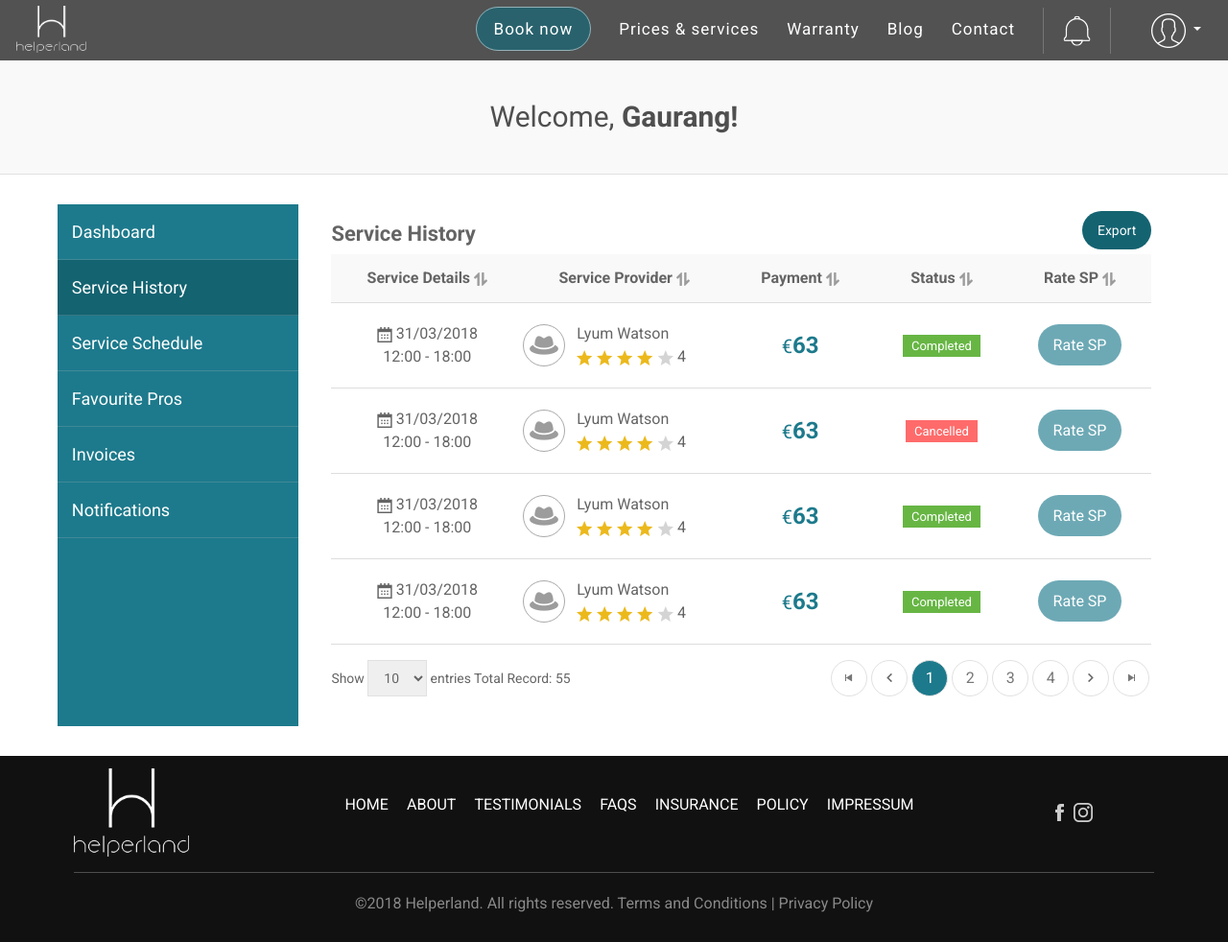
After one commit to imshaileshlakhani/psd-to-html, a PHP site: page /Customer_Dashboard.html in a window 1280 px wide. The commit adds this page. Shown: the whole page at 96% size. Run offline with PHP 8.4, Linux system fonts and the light colour scheme; some libraries are stand-ins or nearby versions.

Commit message:
Customer Dashboard page created

```diff
--- /dev/null
+++ b/HTML/Customer_Dashboard.html
@@ -0,0 +1,312 @@
+<!DOCTYPE html>
+<html lang="en">
+
+<head>
+    <meta charset="UTF-8">
+    <meta http-equiv="X-UA-Compatible" content="IE=edge">
+    <meta name="viewport" content="width=device-width, initial-scale=1.0">
+
+    <link rel="stylesheet" href="./assets/css/Customer_Dashboard.css">
+    <link rel="stylesheet" href="./assets/css/header3.css">
+    <link rel="stylesheet" href="./assets/css/footer.css">
+    <link rel="stylesheet" href="https://cdn.jsdelivr.net/npm/bootstrap@5.1.3/dist/css/bootstrap.min.css">
+    <script src="https://cdn.jsdelivr.net/npm/bootstrap@5.0.2/dist/js/bootstrap.bundle.min.js"></script>
+    <script src="https://kit.fontawesome.com/4ae0bb5b6f.js" crossorigin="anonymous"></script>
+    <script src="https://maxcdn.bootstrapcdn.com/bootstrap/4.0.0/js/bootstrap.min.js"></script>
+
+    <title>Customer Dashboard</title>
+</head>
+
+<body>
+    <!-- modal start -->
+    <div class="modal fade sidebar-model" id="navbartoggle" tabindex="-1" aria-labelledby="exampleModalLabel2"
+        aria-hidden="true">
+        <div class="modal-dialog modal-dialog-center">
+            <div class="modal-content">
+                <div class="modal-header">
+                    <p class="modal-title" id="welcomeuser">Welcome, <br><b>Gaurang</b> </p>
+                </div>
+                <div class="modal-body">
+                    <a href="#dashboard">Dashboard</a>
+                    <a href="#servicehistory">Service History</a>
+                    <a href="#serviceschedule">Service Schedule</a>
+                    <a href="#favouritepros">Favourite Pros</a>
+                    <a href="#invoice">Invoices</a>
+                    <!-- <a href="#notifications">Notifications</a> -->
+                    <a href="#mysetting">My Setting</a>
+                    <a href="#">Logout</a>
+                </div>
+                <div class="modal-footer">
+                    <a href="#">Book now</a>
+                    <a href="#">Prices & Services</a>
+                    <a href="#">Warranty</a>
+                    <a href="#">Blog</a>
+                    <a href="#">Contact</a>
+                </div>
+            </div>
+        </div>
+    </div>
+    <!-- modal end -->
+    <header id="header">
+        <div class="header">
+            <div class="brand">
+                <a class="navbarbrand" href="#">
+                    <img src="./assets/images/C_dashboard/nav-logo.png" alt="">
+                </a>
+            </div>
+            <ul>
+                <li class="navitem">
+                    <a class="navlink navbtn" href="#">Book now</a>
+                </li>
+                <li class="navitem">
+                    <a class="navlink" href="#">Prices & services</a>
+                </li>
+                <li class="navitem">
+                    <a class="navlink" href="#">Warranty</a>
+                </li>
+                <li class="navitem">
+                    <a class="navlink" href="#">Blog</a>
+                </li>
+                <li class="navitem">
+                    <a class="navlink" href="#">Contact</a>
+                </li>
+                <li class="navitem">
+                    <div class="vr"></div>
+                    <a class="navlink mx-3" href="#"><img src="./assets/images/C_dashboard/icon-notification.png"
+                            alt=""></a>
+                    <div class="vr"></div>
+                </li>
+                <li class="navitem">
+                    <div class="dropdown">
+                        <button class="btn dropdown-toggle" type="button" id="dropdownMenuButton" data-toggle="dropdown"
+                            aria-expanded="false">
+                            <a class="navlink " href="#"><img src="./assets/images/C_dashboard/user.png" alt=""></a>
+                        </button>
+                        <div class="dropdown-menu dropdown-menu-left" aria-labelledby="dropdownMenuButton">
+                            <div class="dropdown-item">
+                                <div>Welcome,</div>
+                                <div><b>Gaurang</b></div>
+                            </div>
+                            <hr class="my-1">
+                            <a class="dropdown-item" href="#">
+                                My Dashboard
+                            </a>
+                            <a class="dropdown-item" href="#">
+                                My Setting
+                            </a>
+                            <a class="dropdown-item" href="#">
+                                Logout
+                            </a>
+                        </div>
+                    </div>
+                </li>
+            </ul>
+            <div class="menu-btn" data-bs-toggle="modal" data-bs-target="#navbartoggle" data-bs-dismiss="modal">
+                <i class="fas fa-bars "></i>
+            </div>
+        </div>
+    </header>
+    <main>
+        <section id="welcome">
+            <div class="welcome">
+                <div class="text-center">Welcome, <span>Gaurang!</span></div>
+            </div>
+        </section>
+        <section id="service-section">
+            <div class="service-section">
+                <div class="sidebar">
+                    <a href="#ups">Dashboard</a>
+                    <a href="#" class="active">Service History</a>
+                    <a href="#">Service Schedule</a>
+                    <a href="#">Favourite Pros</a>
+                    <a href="#">Invoices</a>
+                    <a href="#">Notifications</a>
+                </div>
+                <div class="sidebar-content">
+                    <div class="d-flex justify-content-between mb-1">
+                        <div class="title">Service History</div>
+                        <div class="export-btn"><a href="#">Export</a></div>
+                    </div>
+                    <div class="main" id="ups">
+                        <table class="table1">
+                            <tr class="th">
+                                <th>Service Details <img src="./assets/images/C_dashboard/sort.png" alt=""></th>
+                                <th>Service Provider <img src="./assets/images/C_dashboard/sort.png" alt=""></th>
+                                <th>Payment <img src="./assets/images/C_dashboard/sort.png" alt=""></th>
+                                <th>Status <img src="./assets/images/C_dashboard/sort.png" alt=""></th>
+                                <th>Rate SP <img src="./assets/images/C_dashboard/sort.png" alt=""></th>
+                            </tr>
+                            <tr class="text-center">
+                                <td>
+                                    <span> <img src="./assets/images/C_dashboard/shape-1.png" alt=""> 31/03/2018</span>
+                                    <span>12:00 - 18:00</span>
+                                </td>
+                                <td>
+                                    <div>
+                                        <div class="cap d-flex align-items-center justify-content-center">
+                                            <img src="./assets/images/C_dashboard/forma-1.png" alt="">
+                                        </div>
+                                        <div>
+                                            <span class="text-start">Lyum Watson</span>
+                                            <span>
+                                                <img src="./assets/images/C_dashboard/star1.png" alt="">
+                                                <img src="./assets/images/C_dashboard/star1.png" alt="">
+                                                <img src="./assets/images/C_dashboard/star1.png" alt="">
+                                                <img src="./assets/images/C_dashboard/star1.png" alt="">
+                                                <img src="./assets/images/C_dashboard/star2.png" alt=""> 4
+                                            </span>
+                                        </div>
+                                    </div>
+                                </td>
+                                <td class="payment">
+                                    €<a>63</a>
+                                </td>
+                                <td><a>Completed</a></td>
+                                <td class="ratesp"><a href="#">Rate SP</a></td>
+                            </tr>
+                            <tr class="text-center">
+                                <td>
+                                    <span> <img src="./assets/images/C_dashboard/shape-1.png" alt=""> 31/03/2018</span>
+                                    <span>12:00 - 18:00</span>
+                                </td>
+                                <td>
+                                    <div>
+                                        <div class="cap d-flex align-items-center justify-content-center">
+                                            <img src="./assets/images/C_dashboard/forma-1.png" alt="">
+                                        </div>
+                                        <div>
+                                            <span class="text-start">Lyum Watson</span>
+                                            <span>
+                                                <img src="./assets/images/C_dashboard/star1.png" alt="">
+                                                <img src="./assets/images/C_dashboard/star1.png" alt="">
+                                                <img src="./assets/images/C_dashboard/star1.png" alt="">
+                                                <img src="./assets/images/C_dashboard/star1.png" alt="">
+                                                <img src="./assets/images/C_dashboard/star2.png" alt=""> 4
+                                            </span>
+                                        </div>
+                                    </div>
+                                </td>
+                                <td class="payment">
+                                    €<a>63</a>
+                                </td>
+                                <td><a class="Cancelled">Cancelled</a></td>
+                                <td class="ratesp"><a href="#">Rate SP</a></td>
+                            </tr>
+                            <tr class="text-center">
+                                <td>
+                                    <span> <img src="./assets/images/C_dashboard/shape-1.png" alt=""> 31/03/2018</span>
+                                    <span>12:00 - 18:00</span>
+                                </td>
+                                <td>
+                                    <div>
+                                        <div class="cap d-flex align-items-center justify-content-center">
+                                            <img src="./assets/images/C_dashboard/forma-1.png" alt="">
+                                        </div>
+                                        <div>
+                                            <span class="text-start">Lyum Watson</span>
+                                            <span>
+                                                <img src="./assets/images/C_dashboard/star1.png" alt="">
+                                                <img src="./assets/images/C_dashboard/star1.png" alt="">
+                                                <img src="./assets/images/C_dashboard/star1.png" alt="">
+                                                <img src="./assets/images/C_dashboard/star1.png" alt="">
+                                                <img src="./assets/images/C_dashboard/star2.png" alt=""> 4
+                                            </span>
+                                        </div>
+                                    </div>
+                                </td>
+                                <td class="payment">
+                                    €<a>63</a>
+                                </td>
+                                <td><a>Completed</a></td>
+                                <td class="ratesp"><a href="#">Rate SP</a></td>
+                            </tr>
+                            <tr class="text-center">
+                                <td>
+                                    <span> <img src="./assets/images/C_dashboard/shape-1.png" alt=""> 31/03/2018</span>
+                                    <span>12:00 - 18:00</span>
+                                </td>
+                                <td>
+                                    <div>
+                                        <div class="cap d-flex align-items-center justify-content-center">
+                                            <img src="./assets/images/C_dashboard/forma-1.png" alt="">
+                                        </div>
+                                        <div>
+                                            <span class="text-start">Lyum Watson</span>
+                                            <span>
+                                                <img src="./assets/images/C_dashboard/star1.png" alt="">
+                                                <img src="./assets/images/C_dashboard/star1.png" alt="">
+                                                <img src="./assets/images/C_dashboard/star1.png" alt="">
+                                                <img src="./assets/images/C_dashboard/star1.png" alt="">
+                                                <img src="./assets/images/C_dashboard/star2.png" alt=""> 4
+                                            </span>
+                                        </div>
+                                    </div>
+                                </td>
+                                <td class="payment">
+                                    €<a>63</a>
+                                </td>
+                                <td><a>Completed</a></td>
+                                <td class="ratesp"><a href="#">Rate SP</a></td>
+                            </tr>
+                        </table>
+                    </div>
+                    <div class="table-footer mt-3">
+                        <div class="drop-record mb-3">
+                            Show
+                            <select name="number" id="number">
+                                <option value="10">10</option>
+                                <option value="20">20</option>
+                                <option value="30">30</option>
+                                <option value="40">40</option>
+                            </select>
+                            entries Total Record: 55
+                        </div>
+                        <div class="pagination">
+                            <div><img src="./assets/images/C_dashboard/group-36.png" alt=""></div>
+                            <div><img src="./assets/images/C_dashboard/keyboard-right-arrow-button-copy.png" alt=""></div>
+                            <div class="active">1</div>
+                            <div>2</div>
+                            <div>3</div>
+                            <div>4</div>
+                            <div><img src="./assets/images/C_dashboard/keyboard-right-arrow-button-copy.png" alt=""></div>
+                            <div><img src="./assets/images/C_dashboard/group-36.png" alt=""></div>
+                        </div>
+                    </div>
+                </div>
+            </div>
+        </section>
+    </main>
+    <footer class="section-footer">
+        <div class="f-main row">
+            <div class="footer-logo col-xl-2">
+                <img src="./assets/images/C_dashboard/nav-logo.png">
+            </div>
+            <div class="footer-nav col-xl-8">
+                <ul>
+                    <li><a href="#home">HOME</a></li>
+                    <li><a href="#about">ABOUT</a></li>
+                    <li><a href="#testimonials">TESTIMONIALS</a></li>
+                    <li><a href="#faq">FAQS</a></li>
+                    <li><a href="#insurance">INSURANCE</a></li>
+                    <li><a href="#policy">POLICY</a></li>
+                    <li><a href="#impressum">IMPRESSUM</a></li>
+                </ul>
+            </div>
+            <div class="col-xl-2 footer-social">
+                <img src="./assets/images/C_dashboard/facebook.png">
+                <img src="./assets/images/C_dashboard/insta.png">
+            </div>
+        </div>
+        <hr class="hr1">
+        <div class="f-sub">
+            <p>©2018 Helperland. All rights reserved. Terms and Conditions | Privacy Policy</p>
+        </div>
+    </footer>
+
+    <script src="https://code.jquery.com/jquery-3.2.1.slim.min.js"></script>
+    <script src="https://cdnjs.cloudflare.com/ajax/libs/popper.js/1.12.9/umd/popper.min.js"></script>
+    <script src="https://maxcdn.bootstrapcdn.com/bootstrap/4.0.0/js/bootstrap.min.js"></script>
+    <script src="./assets/js/nav.js"></script>
+</body>
+
+</html>
--- /dev/null
+++ b/HTML/assets/css/Customer_Dashboard.css
@@ -0,0 +1,200 @@
+@import url("https://fonts.googleapis.com/css2?family=Roboto:wght@400;500;700&display=swap");
+* {
+  margin: 0;
+  padding: 0;
+  font-family: "Roboto", sans-serif;
+}
+/* -------------header---------------- */
+.header .navbtn{
+  padding: 12px 18px;
+  height: 40px;
+  border: 1px solid rgba(255, 255, 255, 0.5);
+  border-radius: 40px;
+  background-color: #29626d;
+}
+
+/* ------------welcome-msg------------ */
+.welcome {
+  height: 119px;
+  background-color: #f9f9f9;
+  border-bottom: 1px solid #e1e1e1;
+}
+.welcome .text-center {
+  padding: 37px 0px;
+  font-size: 1.87rem;
+  color: #4f4f4f;
+}
+.welcome .text-center span {
+  font-weight: bold;
+}
+
+/* --------------------table-section--------------- */
+#service-section {
+  padding: 31px 0px;
+}
+.service-section {
+  margin: 0 auto;
+  display: flex;
+  justify-content: center;
+}
+.sidebar {
+  background-color: #1d7a8c;
+  /* overflow-x: hidden; */
+}
+.sidebar a {
+  text-decoration: none;
+  display: block;
+  color: #ffffff;
+  font-size: 18px;
+  padding: 15px 100px 15px 15px;
+  border-bottom: 1px solid rgba(202, 194, 194, 0.2);
+}
+.sidebar a.active {
+  background-color: #146371;
+}
+.sidebar a:hover {
+  color: #ffffff;
+}
+.sidebar-content {
+  /* overflow-y:hidden; */
+  margin-left: 14px;
+  overflow-x: auto;
+  padding: 15px 20px;
+}
+.sidebar-content .title{
+  color: #646464;
+  font-size: 1.37rem;
+  font-weight: bold;
+}
+.sidebar-content .export-btn a{
+  text-decoration: none;
+  background-color: #146371;
+  color: #fff;
+  font-size: 0.87rem;
+  padding: 12px 16px;
+  border-radius: 34px;
+}
+#ups {
+  overflow-x: auto;
+}
+.table1 {
+  border-collapse: collapse;
+  font-size: 1rem;
+}
+.table1 .th {
+  background-color: #f9f9f9;
+  color: #646464;
+}
+.table1 .th th {
+  padding: 13px 37.2px 13px 37.2px;
+}
+.table1 tr {
+  border-bottom: 1px solid #ddd;
+  color: #646464;
+}
+.table1 tr td {
+  line-height: 1.5;
+  padding: 20px 0;
+}
+.table1 td span {
+  display: block;
+}
+.table1 .text-center td:nth-child(2) > div{
+  display: flex;
+  align-items: center;
+}
+.table1 .cap{
+  border: 1px solid #aaa;
+  height: 44px;
+  width: 44px;
+  border-radius: 50%;
+  margin-right: 12px;
+}
+.table1 .cap img{
+  height: 20px;
+  width: 30px;
+}
+.table1 .payment{
+  color: #1d7a8c;
+  font-size: 20px;
+}
+.table1 .payment a{
+  font-size: 24px;
+  font-weight: bold;
+}
+.table1 .text-center td:nth-child(4) a{
+  background-color: #67b644;
+  padding: 4px 9px;
+  color: white;
+  font-size: 0.81rem;
+}
+.table1 .text-center td:nth-child(4) a.Cancelled{
+  text-decoration: none;
+  background-color: #ff6b6b;
+  padding: 4px 9px;
+  color: white;
+  font-size: 0.81rem;
+}
+.table1 .ratesp a {
+  background-color: #6da9b5;
+  text-decoration: none;
+  color: white;
+  padding: 12px 16px;
+  border-radius: 34px;
+}
+.sidebar-content .table-footer{
+  display: flex;
+  justify-content: space-between;
+}
+.sidebar-content .drop-record{
+  color: #646464;
+  font-size: 0.87rem;
+}
+.drop-record select{
+  width: 62px;
+  height: 38px;
+  outline: none;
+  border: 1px solid #e1e1e1;
+  color: #646464;
+  font-size: 0.87rem;
+  text-align: center;
+}
+.pagination div{
+  width: 38px;
+  height: 38px;
+  border-radius: 50%;
+  border: 1px solid #e1e1e1;
+  margin: 0 2px;
+  display: flex;
+  align-items: center;
+  justify-content: center;
+  color: #777777;
+  cursor: pointer;
+}
+.pagination div.active{
+  background-color: #1d7a8c;
+  color: white;
+}
+.pagination div:nth-child(7) img{
+  transform: rotate(180deg);
+}
+.pagination div:nth-child(8) img{
+  transform: rotate(180deg);
+}
+@media screen and (max-width:720px) {
+  .table1 .text-center td:nth-child(2) > div{
+    flex-direction: column;
+  }
+  .sidebar-content .table-footer{
+    flex-direction: column;
+    align-items: center;
+  }
+}
+@media screen and (max-width: 1100px) {
+  .sidebar {
+    display: none;
+  }
+  .sidebar-content {
+    margin-left: 0px;
+  }
+}
--- a/HTML/assets/css/header3.css
+++ b/HTML/assets/css/header3.css
@@ -1,7 +1,7 @@
 /* -----------------header-section------------------ */
 #header {
   width: 100%;
-  padding: 10px 15px 0px 17px;
+  padding: 2px 15px 0px 17px;
   transition: all 0.7s ease;
   z-index: 99;
   background-color: #525252;
@@ -27,6 +27,7 @@
 }
 .header ul li {
   margin-top: 5px;
+  margin-bottom: -10px;
   list-style: none;
   display: inline-block;
   margin-left: 25px;
@@ -104,14 +105,13 @@
 }
 #navbartoggle .modal-content {
   width: auto;
-  height: 90vh;
   padding: 1px;
 }
 #navbartoggle .modal-body,
 #navbartoggle .modal-footer {
   display: flex;
   flex-direction: column;
-  justify-content: center;
+  justify-content: unset;
   align-items: flex-start;
 }
 #navbartoggle .modal-body a,
--- a/HTML/assets/css/upcoming.css
+++ b/HTML/assets/css/upcoming.css
@@ -38,7 +38,7 @@
   display: block;
   color: #ffffff;
   font-size: 18px;
-  padding: 15px 15px;
+  padding: 15px 100px 15px 15px;
   border-bottom: 1px solid rgba(202, 194, 194, 0.2);
 }
 .sidebar a.active {
@@ -72,7 +72,7 @@
   color: #646464;
 }
 .table1 tr td {
-  line-height: 2.1;
+  line-height: 2;
 }
 .table1 td span {
   display: block;
```
Also changed, not shown: HTML/assets/images/C_dashboard/facebook.png (added), HTML/assets/images/C_dashboard/forma-1-copy.png (added), HTML/assets/images/C_dashboard/forma-1.png (added), HTML/assets/images/C_dashboard/group-36.png (added), HTML/assets/images/C_dashboard/icon-notification.png (added), HTML/assets/images/C_dashboard/insta.png (added), HTML/assets/images/C_dashboard/keyboard-right-arrow-button-copy.png (added), HTML/assets/images/C_dashboard/nav-logo.png (added), HTML/assets/images/C_dashboard/shape-1.png (added), HTML/assets/images/C_dashboard/sort.png (added), HTML/assets/images/C_dashboard/star1.png (added), HTML/assets/images/C_dashboard/star2.png (added), HTML/assets/images/C_dashboard/user.png (added).
